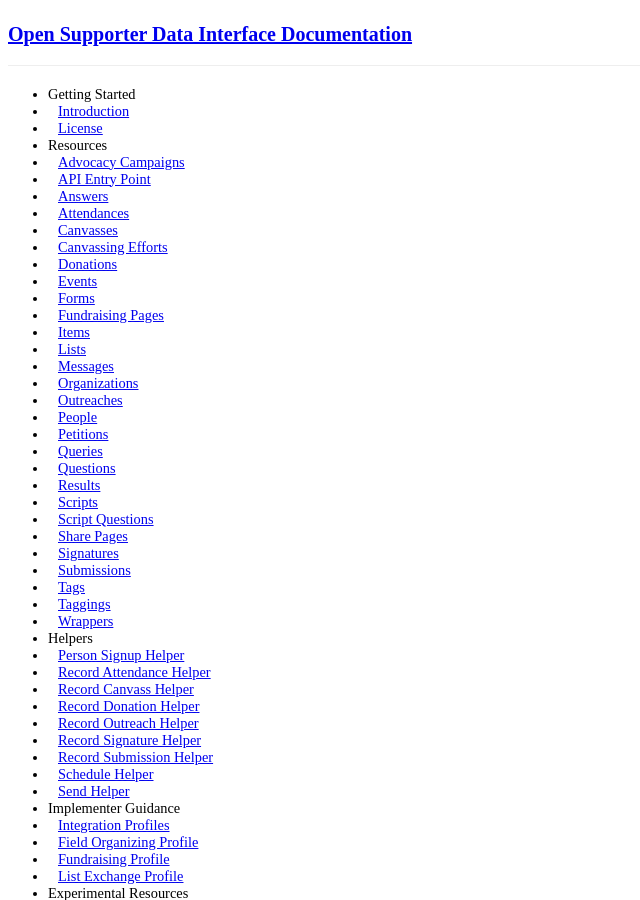
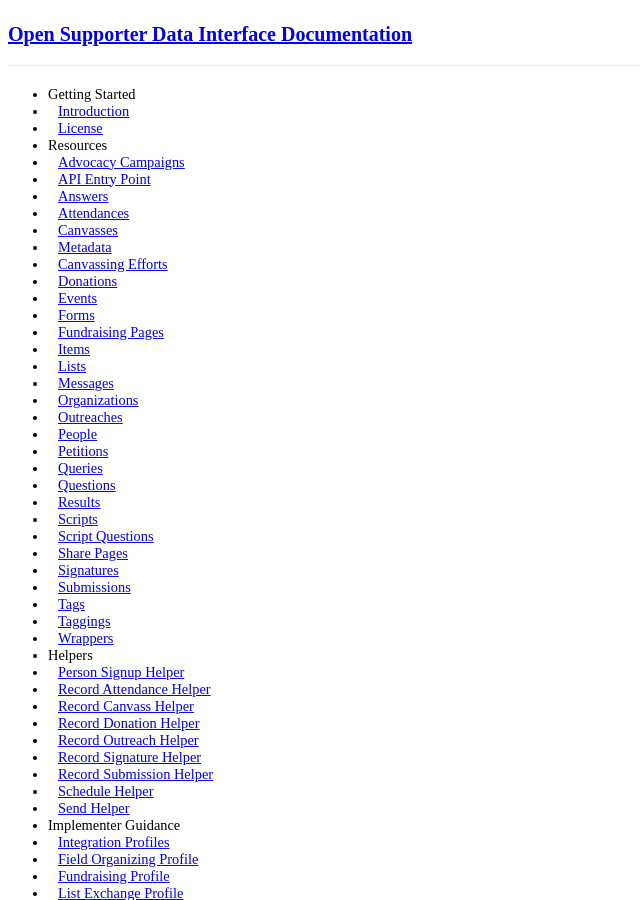
Before and after one commit to opensupporter/osdi-docs, a Jekyll site: the page built from aep.md, in a window 1280 px wide and 900 px high. Shown: the whole window, without its empty margins (0-640 px from the left). Built offline with Jekyll 4.4.1, drawn with Linux system fonts in a browser that asks for light colours; a style sheet for code colours, icons or effects is not loaded; some of the changed text lies outside the part shown.

Commit message:
Added navigation for metadata endpoint

```diff
--- a/_includes/navigation.html
+++ b/_includes/navigation.html
@@ -8,6 +8,7 @@
     <li><a href="{{ site.baseurl }}/answers.html">Answers</a></li>
     <li><a href="{{ site.baseurl }}/attendances.html">Attendances</a></li>
     <li><a href="{{ site.baseurl }}/canvasses.html">Canvasses</a></li>
+    <li><a href="{{ site.baseurl }}/metadata.html">Metadata</a></li>
     <li><a href="{{ site.baseurl }}/canvassing_efforts.html">Canvassing Efforts</a></li>
     <li><a href="{{ site.baseurl }}/donations.html">Donations</a></li>
     <li><a href="{{ site.baseurl }}/events.html">Events</a></li>
--- a/aep.md
+++ b/aep.md
@@ -63,7 +63,7 @@ Note that on the AEP, links will often contain titles to inform new users about
 |lists		|[Lists[]*](lists.html)  		|A link to the collection of list resources in the system.
 |queries		|[Queries[]*](queries.html)  		|A link to the collection of Query resources in the system.
 |questions		|[Questions[]*](questions.html)  		|A link to the collection of Question resources in the system.
-|metadata		|[Metadta[]*](metadata.html)  			|A link to the Metadata endpoint in the system.
+|metadata		|[Metadata[]*](metadata.html)  			|A link to the Metadata endpoint in the system.
 |share_pages		|[Share Pages[]*](share_pages.html)  		|A link to the collection of Share Page resources in the system.
 |docs		|N/A  		|A link to the human-readable documentation for the API system.
 |person_signup_helper		|[Person Signup Helper*](person_signup.html)  		|A link to the Person Signup Helper resource.
```
